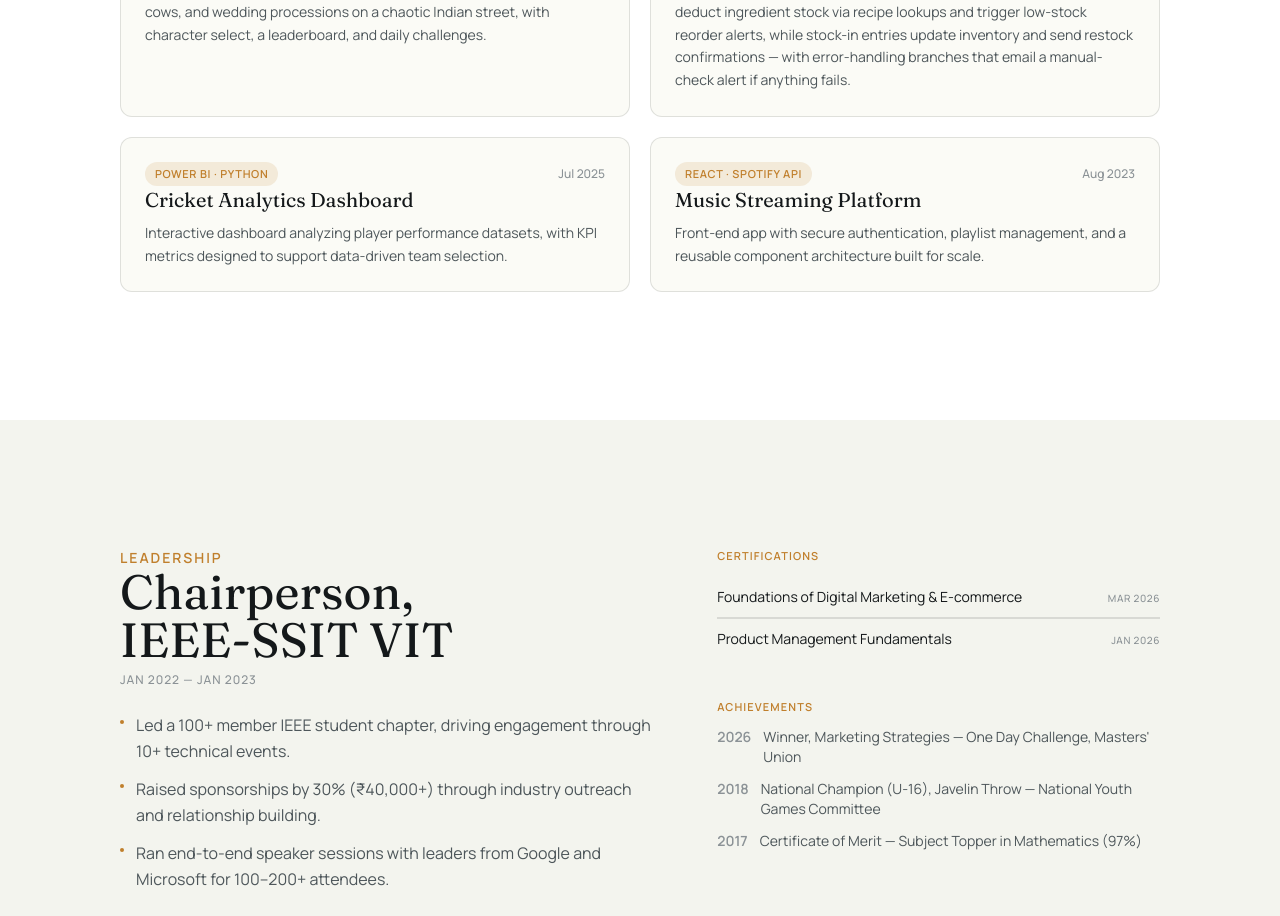
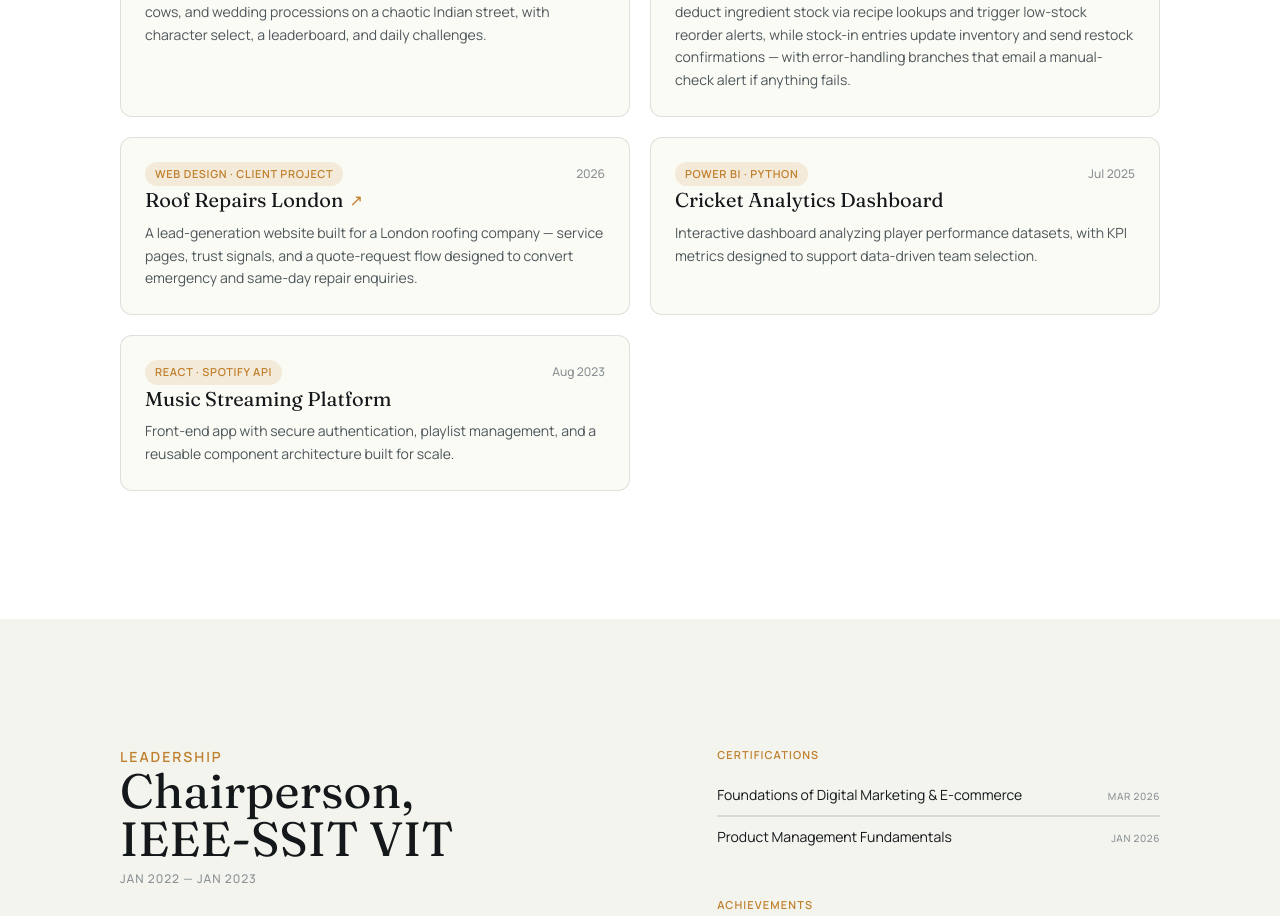
Before and after one commit to ayush-0309/ayush-garg-portfolio, a Next.js app: page / in a window 1280 px wide. Shown: the part 3660-4576 px from the top of the page. Built offline with nearby package versions, Linux system fonts and the light colour scheme.

Commit message:
Add Roof Repairs London client project

```diff
--- a/src/components/Projects.tsx
+++ b/src/components/Projects.tsx
@@ -29,6 +29,15 @@ const PROJECTS = [
       "A two-scenario Make.com automation for a coffee shop: new orders deduct ingredient stock via recipe lookups and trigger low-stock reorder alerts, while stock-in entries update inventory and send restock confirmations — with error-handling branches that email a manual-check alert if anything fails.",
     featured: false,
     href: "https://www.youtube.com/watch?v=sN6DwEsyUS4",
+  },
+  {
+    title: "Roof Repairs London",
+    stack: "Web Design · Client Project",
+    time: "2026",
+    detail:
+      "A lead-generation website built for a London roofing company — service pages, trust signals, and a quote-request flow designed to convert emergency and same-day repair enquiries.",
+    featured: false,
+    href: "https://ayush-0309.github.io/roof-repairs-london/",
   },
   {
     title: "Cricket Analytics Dashboard",
```
